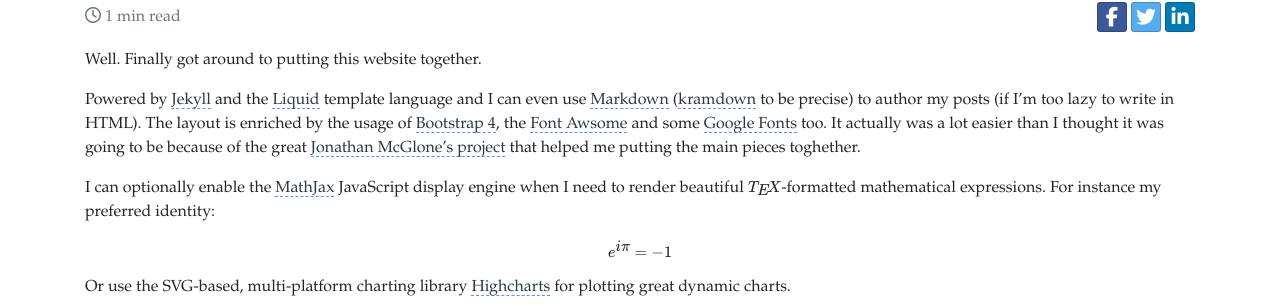
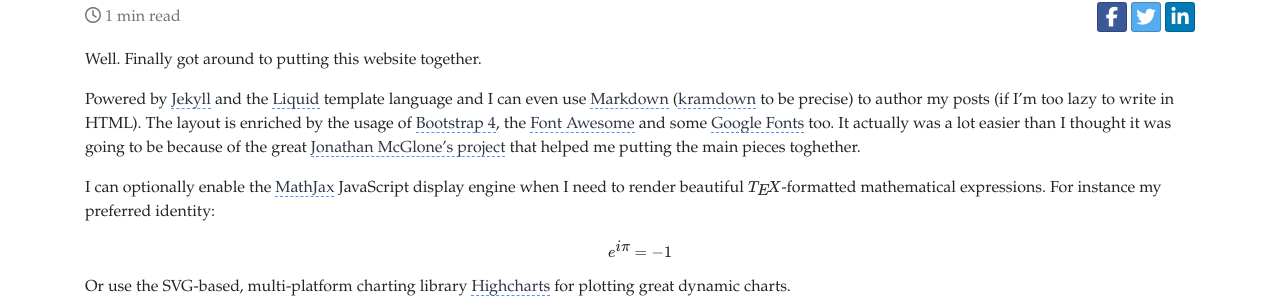
Before and after one commit to madrisan/madrisan.github.io, a Jekyll site: the page built from _posts/2020-11-28-davide-madrisan-site-launched.md, in a window 1280 px wide. Shown: the part 318-624 px from the top of the page. Built offline with Jekyll 4.4.1, drawn with Linux system fonts in a browser that asks for light colours; nearby versions of some CDN libraries; emoji names are drawn with the system emoji font; formulas are drawn with MathJax 3.

Commit message:
Minor style rework of the main blog page
Signed-off-by: Davide Madrisan <davide.madrisan@gmail.com>

```diff
--- a/_posts/2020-11-28-davide-madrisan-site-launched.md
+++ b/_posts/2020-11-28-davide-madrisan-site-launched.md
@@ -18,7 +18,7 @@ template language and I can even use [Markdown](https://en.wikipedia.org/wiki/Ma
 (if I'm too lazy to write in HTML).
 The layout is enriched by the usage of
 [Bootstrap 4](https://getbootstrap.com/), the
-[Font Awsome](https://fontawesome.com/) and some
+[Font Awesome](https://fontawesome.com/) and some
 [Google Fonts](https://fonts.google.com/) too.
 It actually was a lot easier than I thought it was going to be because of the
 great [Jonathan McGlone's project](https://github.com/hankquinlan/hankquinlan.github.io/)
--- a/assets/css/main.css
+++ b/assets/css/main.css
@@ -119,6 +119,10 @@ nav a {
     clear: both;
 }
 
+.font-architects-daughter {
+    font-family: 'Architects Daughter', 'Helvetica Neue', Helvetica, Arial, serif;
+}
+
 .jumbotron-main {
     background: url("/assets/images/main-mountains.jpg");
     background-position: 20 70%;
--- a/blog/index.html
+++ b/blog/index.html
@@ -34,7 +34,8 @@ title: Davide Madrisan's Blog
                             <span class="flag {{ post.language }}"></span>
                         </span>
                         {% endif %}
-                        <a href="{{ post.url }}" title="{{ post.title }}">{{ post.title }}</a>
+                        <a href="{{ post.url }}" title="{{ post.title }}">
+                            <span class="font-weight-bold font-architects-daughter">{{ post.title }}</span></a>
                     </p>
                     <footer class="ml-4 blockquote-footer">
                         <small>{{ post.date | date_to_string }},</small>
--- a/index.html
+++ b/index.html
@@ -15,6 +15,7 @@ title: Davide Madrisan's Website
                        onclick="window.location.href='/about';">
                         <i class="fa fa-2x fa-user"></i>
                         <span class="label">About</span>
+                        <div class="arrow-down"></div>
                     </a>
                     <a class="btn btn-light btn-circle-xl"
                        onclick="window.location.href='/blog';">
```
